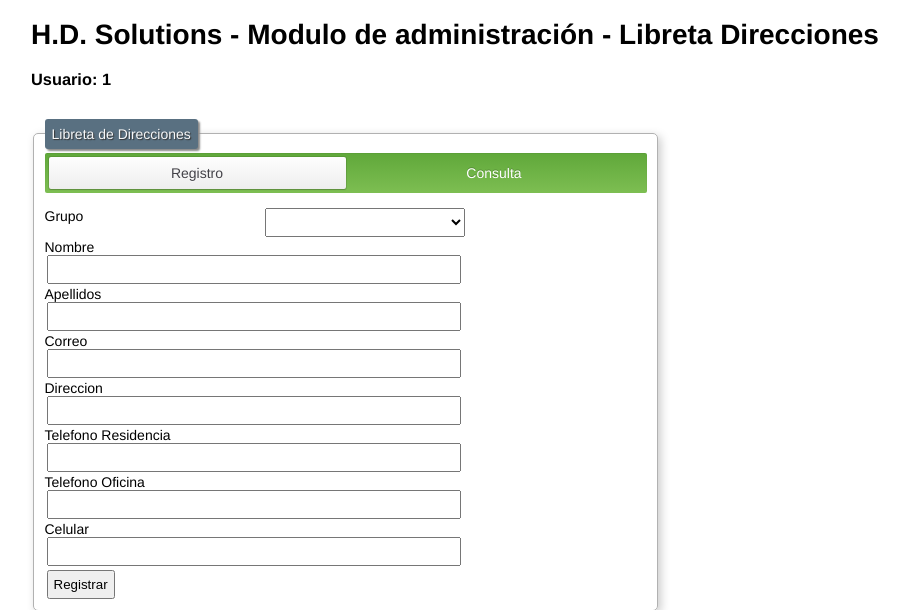
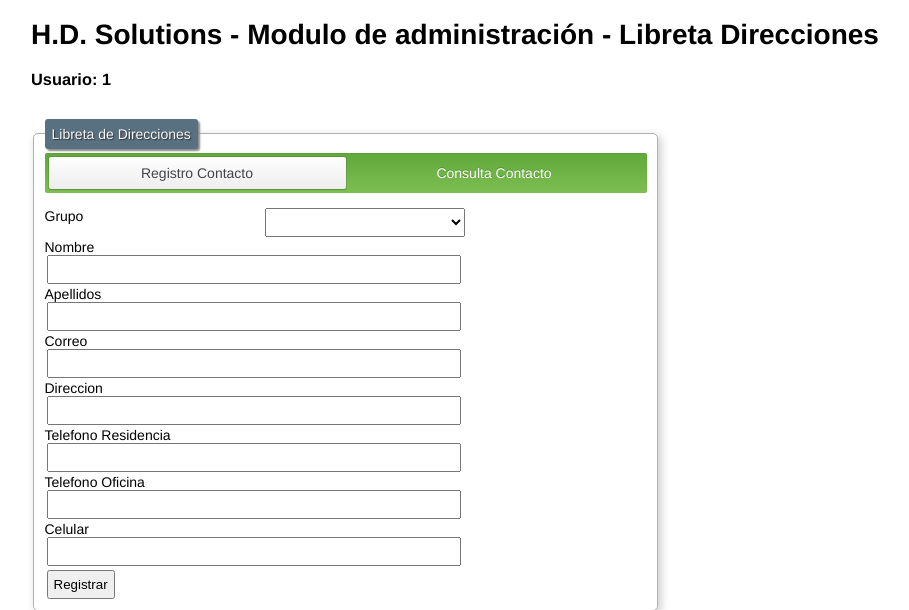
Before and after one commit to lgomezca/ProgramacionWEB-GUIA2-GRUPO4, a PHP site: page /modulos/libreta.php in a window 1280 px wide. Shown: the top 610 px of the page, without its empty margins (37-946 px from the left). Run offline with PHP 8.4, Linux system fonts and the light colour scheme; a user stored in the database is signed in.

Commit message:
ultima version

```diff
--- a/modulos/libreta.php
+++ b/modulos/libreta.php
@@ -23,9 +23,9 @@
      <form  action="" name="libreta" class="libreta" id="libreta" method="post">
          <div class="register-switch">
       <input type="radio" name="tpingreso" value="r" id="login" class="register-switch-input" checked onc onclick="verElementos(this.value);limpiarElementos()">
-      <label for="login" class="register-switch-label">Registro</label>
+      <label for="login" class="register-switch-label">Registro Contacto</label>
       <input type="radio" name="tpingreso" value="c" id="register" class="register-switch-input" onclick=" verElementos(this.value);limpiarElementos()">
-      <label for="register" class="register-switch-label">Consulta</label>
+      <label for="register" class="register-switch-label">Consulta Contacto</label>
 
     </div>
           <p><label for="" class="registrar">Grupo</label>
```
